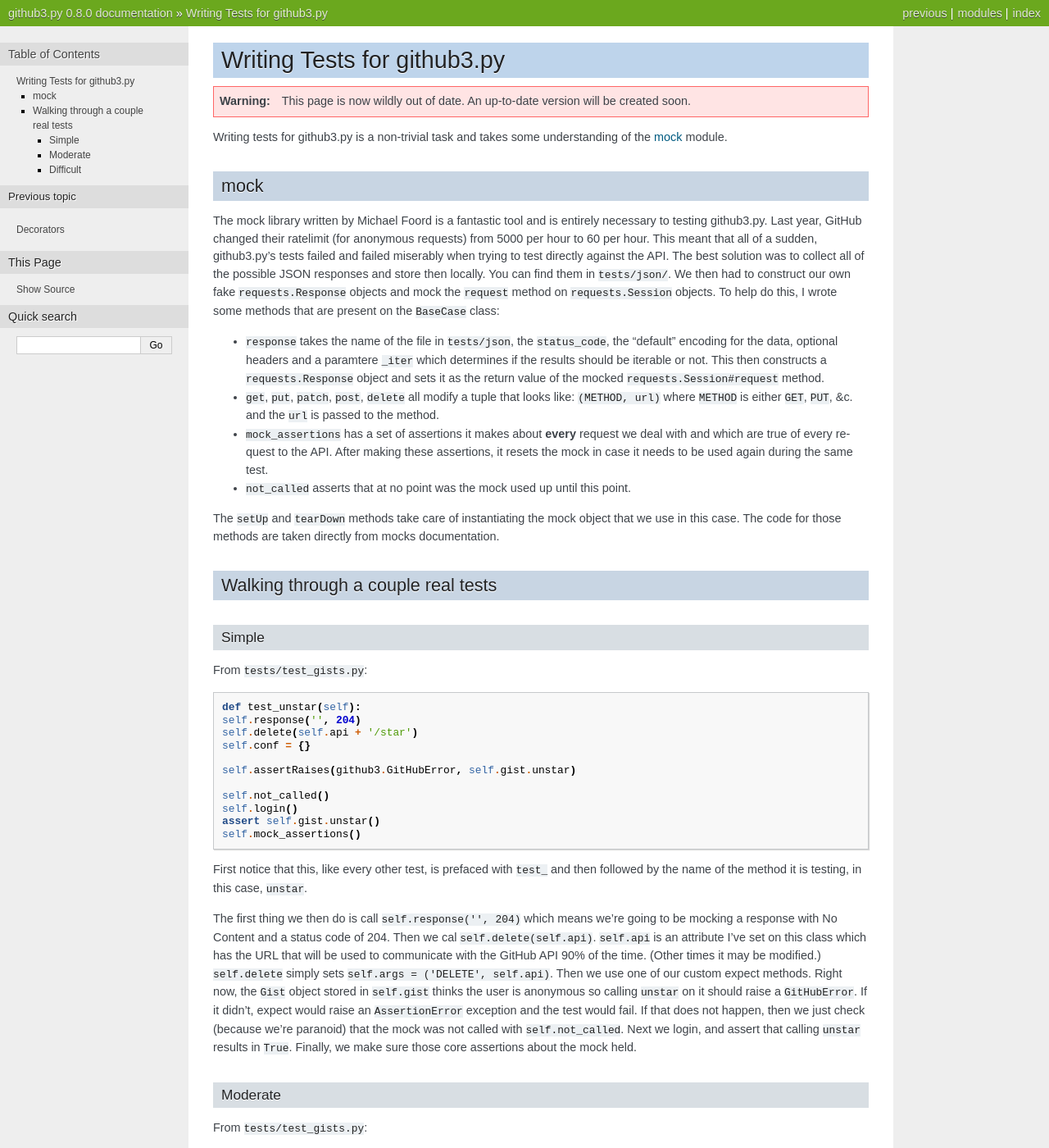
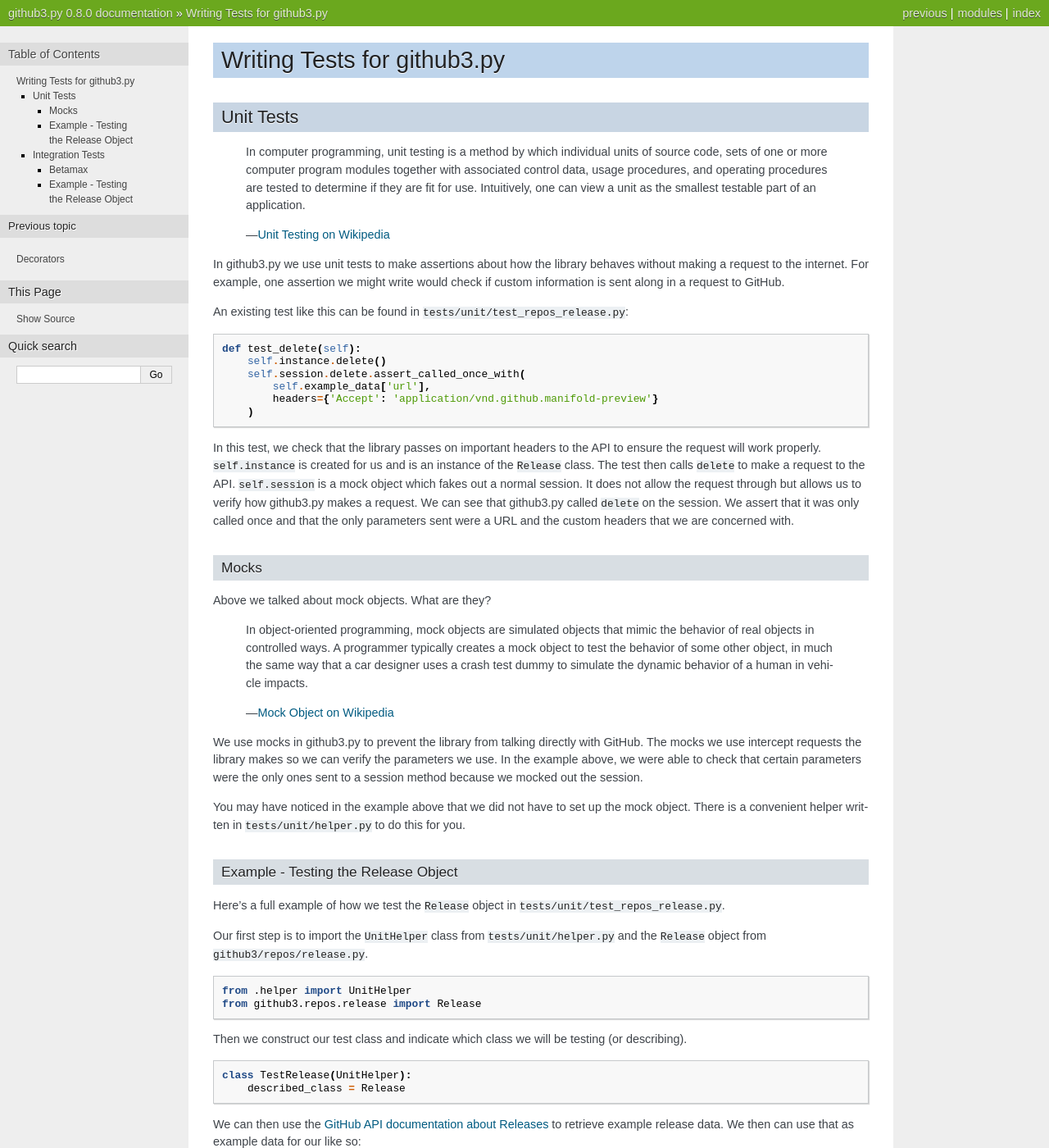
Before and after one commit to sigmavirus24/github3.py, a Sphinx documentation site: the page built from docs/testing.rst, in a window 1280 px wide and 1400 px high. Shown: the whole window at 82% size. Built offline with Sphinx 7.4.7, drawn with Linux system fonts in a browser that asks for light colours; some of the changed text lies outside the part shown.

Commit message:
Update testing docs

```diff
--- a/docs/testing.rst
+++ b/docs/testing.rst
@@ -1,179 +1,252 @@
 Writing Tests for github3.py
 ============================
 
-.. warning::
+Unit Tests
+----------
 
-    This page is now wildly out of date. An up-to-date version will be created
-    soon.
+    In computer programming, unit testing is a method by which individual
+    units of source code, sets of one or more computer program modules
+    together with associated control data, usage procedures, and operating
+    procedures are tested to determine if they are fit for use. Intuitively,
+    one can view a unit as the smallest testable part of an application.
 
-Writing tests for github3.py is a non-trivial task and takes some
-understanding of the mock_ module.
+    -- `Unit Testing on Wikipedia
+    <http://en.wikipedia.org/wiki/Unit_testing>`_
 
-mock
-----
+In github3.py we use unit tests to make assertions about how the library
+behaves without making a request to the internet. For example, one assertion
+we might write would check if custom information is sent along in a request to
+GitHub.
 
-The mock library written by Michael Foord is a fantastic tool and is entirely
-necessary to testing github3.py. Last year, GitHub changed their ratelimit
-(for anonymous requests) from 5000 per hour to 60 per hour. This meant that
-all of a sudden, github3.py's tests failed and failed miserably when trying to
-test directly against the API. The best solution was to collect all of the
-possible JSON responses and store then locally. You can find them in
-``tests/json/``. We then had to construct our own fake ``requests.Response``
-objects and mock the ``request`` method on ``requests.Session`` objects. To
-help do this, I wrote some methods that are present on the ``BaseCase`` class:
+An existing test like this can be found in
+``tests/unit/test_repos_release.py``:
 
-- ``response`` takes the name of the file in ``tests/json``, the
-  ``status_code``, the "default" encoding for the data, optional headers and a
-  paramtere ``_iter`` which determines if the results should be iterable or
-  not. This then constructs a ``requests.Response`` object and sets it as the
-  return value of the mocked ``requests.Session#request`` method.
+.. code:: python
 
-- ``get``, ``put``, ``patch``, ``post``, ``delete`` all modify a tuple that
-  looks like: ``(METHOD, url)`` where ``METHOD`` is either ``GET``, ``PUT``,
-  &c. and the ``url`` is passed to the method.
+    def test_delete(self):
+        self.instance.delete()
+        self.session.delete.assert_called_once_with(
+            self.example_data['url'],
+            headers={'Accept': 'application/vnd.github.manifold-preview'}
+        )
 
-- ``mock_assertions`` has a set of assertions it makes about **every** request
-  we deal with and which are true of every request to the API. After making
-  these assertions, it resets the mock in case it needs to be used again
-  during the same test.
+In this test, we check that the library passes on important headers to the API
+to ensure the request will work properly. ``self.instance`` is created for us
+and is an instance of the ``Release`` class. The test then calls ``delete`` to
+make a request to the API. ``self.session`` is a mock object which fakes out a
+normal session. It does not allow the request through but allows us to verify
+how github3.py makes a request. We can see that github3.py called ``delete``
+on the session. We assert that it was only called once and that the only
+parameters sent were a URL and the custom headers that we are concerned with.
 
-- ``not_called`` asserts that at no point was the mock used up until this
-  point.
+Mocks
+~~~~~
 
-The ``setUp`` and ``tearDown`` methods take care of instantiating the mock
-object that we use in this case. The code for those methods are taken directly
-from mocks documentation.
+Above we talked about mock objects. What are they?
 
-Walking through a couple real tests
------------------------------------
+    In object-oriented programming, mock objects are simulated objects that
+    mimic the behavior of real objects in controlled ways. A programmer
+    typically creates a mock object to test the behavior of some other object,
+    in much the same way that a car designer uses a crash test dummy to
+    simulate the dynamic behavior of a human in vehicle impacts.
 
-Simple
-~~~~~~
+    -- `Mock Object on Wikipedia <http://en.wikipedia.org/wiki/Mock_object>`_
 
-From ``tests/test_gists.py``:
+We use mocks in github3.py to prevent the library from talking directly with
+GitHub. The mocks we use intercept requests the library makes so we can verify
+the parameters we use. In the example above, we were able to check that
+certain parameters were the only ones sent to a session method because we
+mocked out the session.
 
-.. code-block:: python
+You may have noticed in the example above that we did not have to set up the
+mock object. There is a convenient helper written in ``tests/unit/helper.py``
+to do this for you.
 
-        def test_unstar(self):
-        self.response('', 204)
-        self.delete(self.api + '/star')
-        self.conf = {}
+Example - Testing the Release Object
+~~~~~~~~~~~~~~~~~~~~~~~~~~~~~~~~~~~~
 
-        self.assertRaises(github3.GitHubError, self.gist.unstar)
+Here's a full example of how we test the ``Release`` object in
+``tests/unit/test_repos_release.py``.
 
-        self.not_called()
-        self.login()
-        assert self.gist.unstar()
-        self.mock_assertions()
+Our first step is to import the ``UnitHelper`` class from
+``tests/unit/helper.py`` and the ``Release`` object from
+``github3/repos/release.py``.
+
+.. code:: python
+
+    from .helper import UnitHelper
+    from github3.repos.release import Release
+
+Then we construct our test class and indicate which class we will be testing
+(or describing).
+
+.. code:: python
+
+    class TestRelease(UnitHelper):
+        described_class = Release
+
+We can then use the `GitHub API documentation about Releases
+<http://developer.github.com/v3/repos/releases/>`_ to retrieve example release
+data. We then can use that as example data for our like so:
+
+.. code:: python
+
+    class TestRelease(UnitHelper):
+        described_class = Release
+        example_data = {
+            "url": releases_url("/1"),
+            "html_url": "https://github.com/octocat/Hello-World/releases/v1.0.0",
+            "assets_url": releases_url("/1/assets"),
+            "upload_url": releases_url("/1/assets{?name}"),
+            "id": 1,
+            "tag_name": "v1.0.0",
+            "target_commitish": "master",
+            "name": "v1.0.0",
+            "body": "Description of the release",
+            "draft": False,
+            "prerelease": False,
+            "created_at": "2013-02-27T19:35:32Z",
+            "published_at": "2013-02-27T19:35:32Z"
+            }
+
+The above code now will handle making clean and brand new instances of the
+``Release`` object with the example data and a faked out session. We can now
+construct our first test.
+
+.. code:: python
+
+    def test_delete(self):
+        self.instance.delete()
+        self.session.delete.assert_called_once_with(
+            self.example_data['url'],
+            headers={'Accept': 'application/vnd.github.manifold-preview'}
+        )
 
 
-First notice that this, like every other test, is prefaced with ``test_`` and
-then followed by the name of the method it is testing, in this case,
-``unstar``.
+Integration Tests
+-----------------
 
-The first thing we then do is call ``self.response('', 204)`` which means
-we're going to be mocking a response with No Content and a status code of 204.
-Then we cal ``self.delete(self.api)``. ``self.api`` is an attribute I've set
-on this class which has the URL that will be used to communicate with the
-GitHub API 90% of the time. (Other times it may be modified.) ``self.delete``
-simply sets ``self.args = ('DELETE', self.api)``. Then we use one of our
-custom expect methods. Right now, the ``Gist`` object stored in ``self.gist``
-thinks the user is anonymous so calling ``unstar`` on it should raise a
-``GitHubError``. If it didn't, expect would raise an ``AssertionError``
-exception and the test would fail. If that does not happen, then we just check
-(because we're paranoid) that the mock was not called with
-``self.not_called``. Next we login, and assert that calling ``unstar`` results
-in ``True``. Finally, we make sure those core assertions about the mock held.
+    Integration testing is the phase in software testing in which individual
+    software modules are combined and tested as a group.
 
-Moderate
-~~~~~~~~
+    The purpose of integration testing is to verify functional, performance,
+    and reliability requirements placed on major design items.
 
-From ``tests/test_gists.py``:
+    -- `Integration tests on Wikipedia
+    <http://en.wikipedia.org/wiki/Integration_tests>`_
 
-.. code-block:: python
+In github3.py we use integration tests to ensure that when we make what should
+be a valid request to GitHub, it is in fact valid. For example, if we were
+testing how github3.py requests a user's information, we would expect a
+request for a real user's data to be valid. If the test fails we know either
+what the library is doing is wrong or the data requested does not exist.
 
-    def test_create_comment(self):
-        self.response('gist_comment', 201)
-        self.post(self.api + '/comments')
-        self.conf = {'data': {'body': 'bar'}}
+An existing test that demonstrates integration testing can be found in
+``tests/integration/test_repos_release.py``:
 
-        with expect.githuberror():
-            self.gist.create_comment(None)
+.. code:: python
 
-        self.login()
+    def test_iter_assets(self):
+        """Test the ability to iterate over the assets of a release."""
+        cassette_name = self.cassette_name('iter_assets')
+        with self.recorder.use_cassette(cassette_name):
+            repository = self.gh.repository('sigmavirus24', 'github3.py')
+            release = repository.release(76677)
+            for asset in release.iter_assets():
+                assert isinstance(asset, github3.repos.release.Asset)
+            assert asset is not None
 
-        expect(self.gist.create_comment(None)).is_None()
-        expect(self.gist.create_comment('')).is_None()
-        self.not_called()
-        expect(self.gist.create_comment('bar')).isinstance(
-            gists.comment.GistComment)
-        self.mock_assertions()
+In this test we use ``self.recorder`` to record our interaction with GitHub.
+We then proceed to make the request to GitHub that will exercise the code we
+wish to test. First we request a ``Repository`` object from GitHub and then
+using that we request a ``Release`` object. After receiving that release, we
+exercise the code that lists the assets of a ``Release``. We verify that each
+asset is an instance of the ``Asset`` class and that at the end the ``asset``
+variable is not ``None``. If ``asset`` was ``None``, that would indicate that
+GitHub did not return any data and it did not exercise the code we are trying
+to test.
 
-Now we're setting an attribute called ``conf`` with ``{'data': {'body':
-'bar'}}``. We use this to assert that the data we're sending to GitHub is
-actually sent.
+Betamax
+~~~~~~~
 
-You'll now see that there are two calls to ``create_comment`` where we expect
-to receive ``None`` because github3.py refused to act on bad data. We then
-make sure that nothing was called and create a comment with the text ``'bar'``
-and expect it to return an instance of ``GistComment``. Notice how the
-**body** of the new comment is **bar**.
+Betamax_ is the library that we use to create the recorder above. It sets up
+the session object to intercept every request and corresponding response and
+save them to what it calls cassettes_. After you record the interaction it
+never has to speak to the internet again for that request.
 
-Difficult
-~~~~~~~~~
+In github3.py there is a helper class (much like ``UnitHelper``) in
+``tests/integration/helper.py`` which sets everything up for us.
 
-From ``tests/test_repos.py``:
+Example - Testing the Release Object
+~~~~~~~~~~~~~~~~~~~~~~~~~~~~~~~~~~~~
 
-.. code-block:: python
+Here's an example of how we write an integration test for github3.py. The
+example can be found in ``tests/integration/test_repos_release.py``.
 
-    def test_archive(self):
-        headers = {'content-disposition': 'filename=foo'}
-        self.response('archive', 200, **headers)
-        self.get(self.api + 'tarball/master')
-        self.conf.update({'stream': True})
+Our first steps are the necessary imports.
 
-        assert self.repo.archive(None) is False
+.. code:: python
 
-        assert os.path.isfile('foo') is False
-        assert self.repo.archive('tarball')
-        assert os.path.isfile('foo')
-        os.unlink('foo')
-        self.mock_assertions()
+    import github3
 
-        self.request.return_value.raw.seek(0)
-        self.request.return_value._content_consumed = False
+    from .helper import IntegrationHelper
 
-        assert os.path.isfile('path_to_file') is False
-        assert self.repo.archive('tarball', 'path_to_file')
-        assert os.path.isfile('path_to_file')
-        os.unlink('path_to_file')
 
-        self.request.return_value.raw.seek(0)
-        self.request.return_value._content_consumed = False
+Then we start writing our test right away.
 
-        self.get(self.api + 'zipball/randomref')
-        assert self.repo.archive('zipball', ref='randomref')
-        os.unlink('foo')
+.. code:: python
 
-        self.request.return_value.raw.seek(0)
-        self.request.return_value._content_consumed = False
+    class TestRelease(IntegrationHelper):
+        def test_delete(self):
+            """Test the ability to delete a release."""
+            self.token_login()
+            cassette_name = self.cassette_name('delete')
+            with self.recorder.use_cassette(cassette_name):
+                repository = self.gh.repository('github3py', 'github3.py')
+                release = repository.create_release(
+                    '0.8.0.pre', 'develop', '0.8.0 fake release',
+                    'To be deleted'
+                    )
+                assert release is not None
+                assert release.delete() is True
 
-        o = mock_open()
-        with patch('{0}.open'.format(__name__), o, create=True):
-            with open('archive', 'wb+') as fd:
-                self.repo.archive('tarball', fd)
+Every test has access to ``self.gh`` which is an instance of ``GitHub``.
+``IntegrationHelper`` provides a lot of methods that allow you to focus on
+what we are testing instead of setting up for the test. The first of those
+methods we see in use is ``self.token_login`` which handles authenticating
+with a token. It's sister method is ``self.basic_login`` which handles
+authentication with basic credentials. Both of these methods will set up the
+authentication for you on ``self.gh``.
 
-        o.assert_called_once_with('archive', 'wb+')
-        fd = o()
-        fd.write.assert_called_once_with(b'archive_data')
+The next convenience method we see is ``self.cassette_name``. It constructs a
+cassette name for you based on the test class name and the string you provide
+it.
 
-We start this test by setting up headers that are set by GitHub when returning
-data like an archive. We then pass those headers to the Response constructor
-and set the url. We're also expecting that github3.py is going to pass
-``stream=True`` to the request. We then finally make a request and test the
-assertions about the mock. That resets the mock and then we can go on to test
-the other features of the ``archive`` method. At the end, we mock the built-in
-``open`` method, but that's covered in the mock documentation.
+Every test also has access to ``self.recorder``. This is the Betamax recorder
+that has been set up for you to record your interactions. The recorder is
+started when you do write
 
-.. _expecter: http://expecter-gadget.rtfd.org
-.. _mock: http://mock.rtfd.org
+.. code:: python
+
+    with self.recorder.use_cassette(cassette_name):
+        # ...
+
+Everything that talks to GitHub should be written inside of the context
+created by the context manager there. No requests to GitHub should be made
+outside of that context.
+
+In that context, we then retrieve a repository and create a release for it. We
+want to be sure that we will be deleting something that exists so we assert
+that what we received back from GitHub is not ``None``. Finally we call
+``delete`` and assert that it returns ``True``.
+
+When you write your new test and record a new cassette, be sure to add the new
+cassette file to the repository, like so:
+
+.. code::
+
+    git add tests/cassettes/Release_delete.json
+
+
+.. _Betamax: https://github.com/sigmavirus24/betamax
+.. _cassettes: https://betamax.readthedocs.org/en/latest/cassettes.html
```
